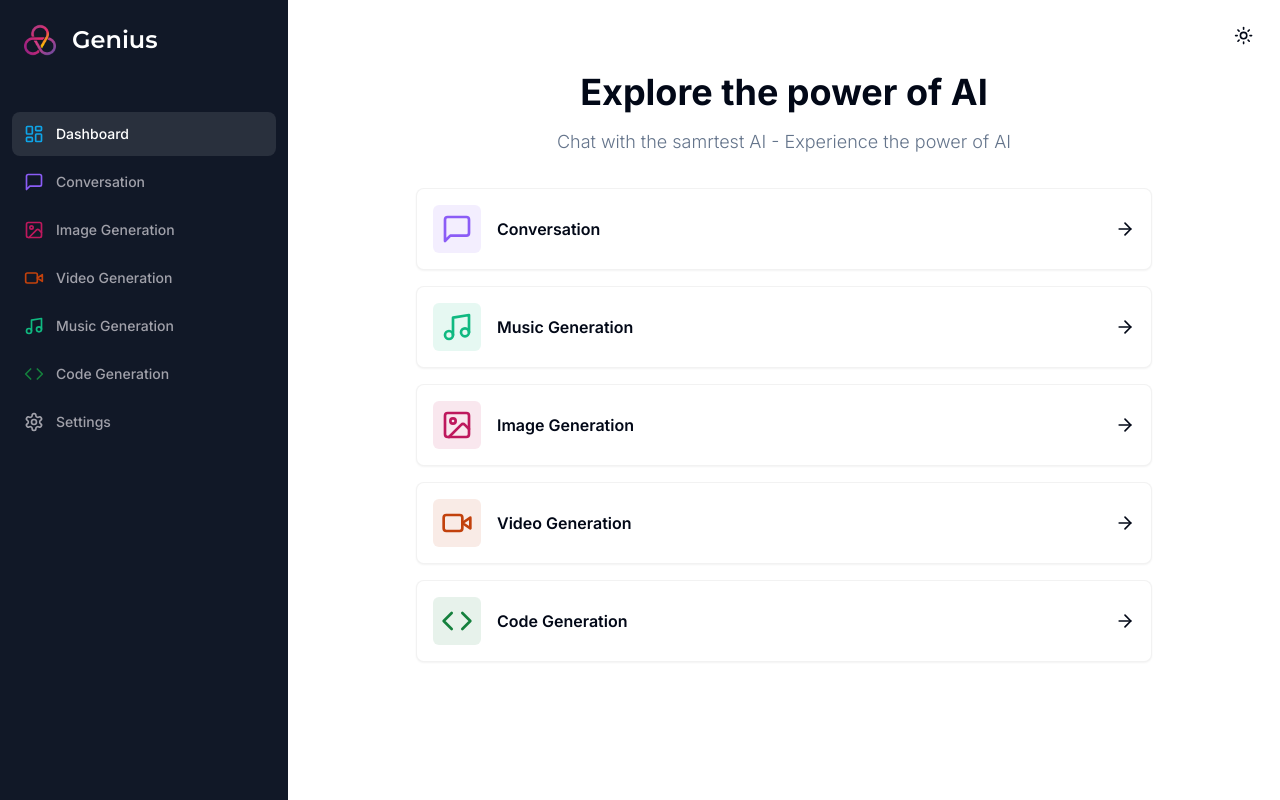
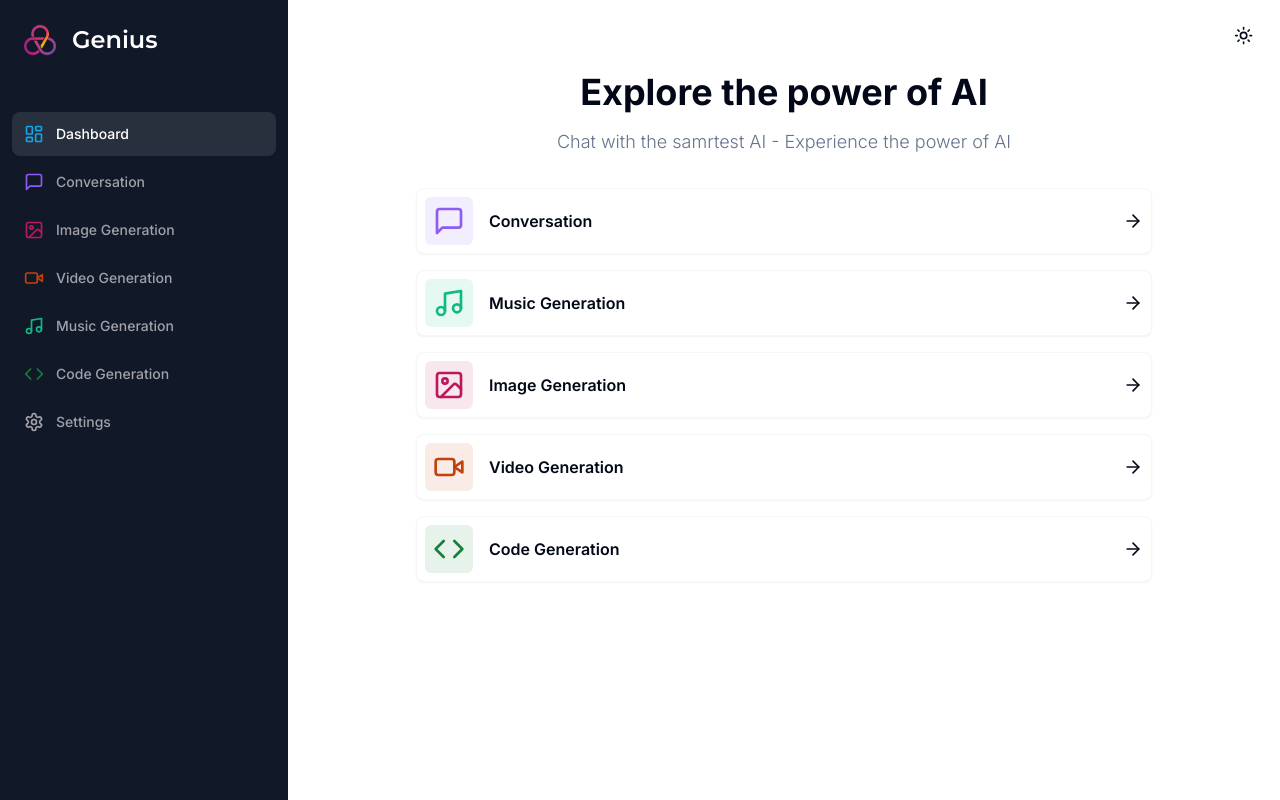
Before and after one commit to Faizan141-coder/ai-saas-platform, a Next.js app: page /dashboard in a window 1280 px wide. Built offline with nearby package versions, Linux system fonts and the light colour scheme.

Commit message:
adjust the dark theme

```diff
--- a/app/(dashboard)/(routes)/conversation/page.tsx
+++ b/app/(dashboard)/(routes)/conversation/page.tsx
@@ -99,7 +99,13 @@ const ConversationPage = () => {
           </Form>
         </div>
         <div className='space-y-4 mt-4'>
-
+          <div className='flex flex-col-reverse gap-y-4'>
+            {messages.map((message) => (
+              <div key={message.content}>
+                {message.content}
+              </div>
+            ))}
+          </div>
         </div>
       </div>
     </div>
--- a/app/(dashboard)/(routes)/dashboard/page.tsx
+++ b/app/(dashboard)/(routes)/dashboard/page.tsx
@@ -63,7 +63,7 @@ const DashboardPage = () => {
           <Card
             onClick={() => router.push(tool.href)}
             key={tool.href}
-            className="p-4 border-black/5 flex items-center justify-between hover:shadow-md transition cursor-pointer"
+            className="p-2 border-gray-600/5 flex items-center justify-between hover:shadow-md dark:hover:shadow-slate-500 transition cursor-pointer"
           >
             <div className="flex items-center gap-x-4">
               <div className={cn("p-2 w-fit rounded-md", tool.bgColor)}>
```
